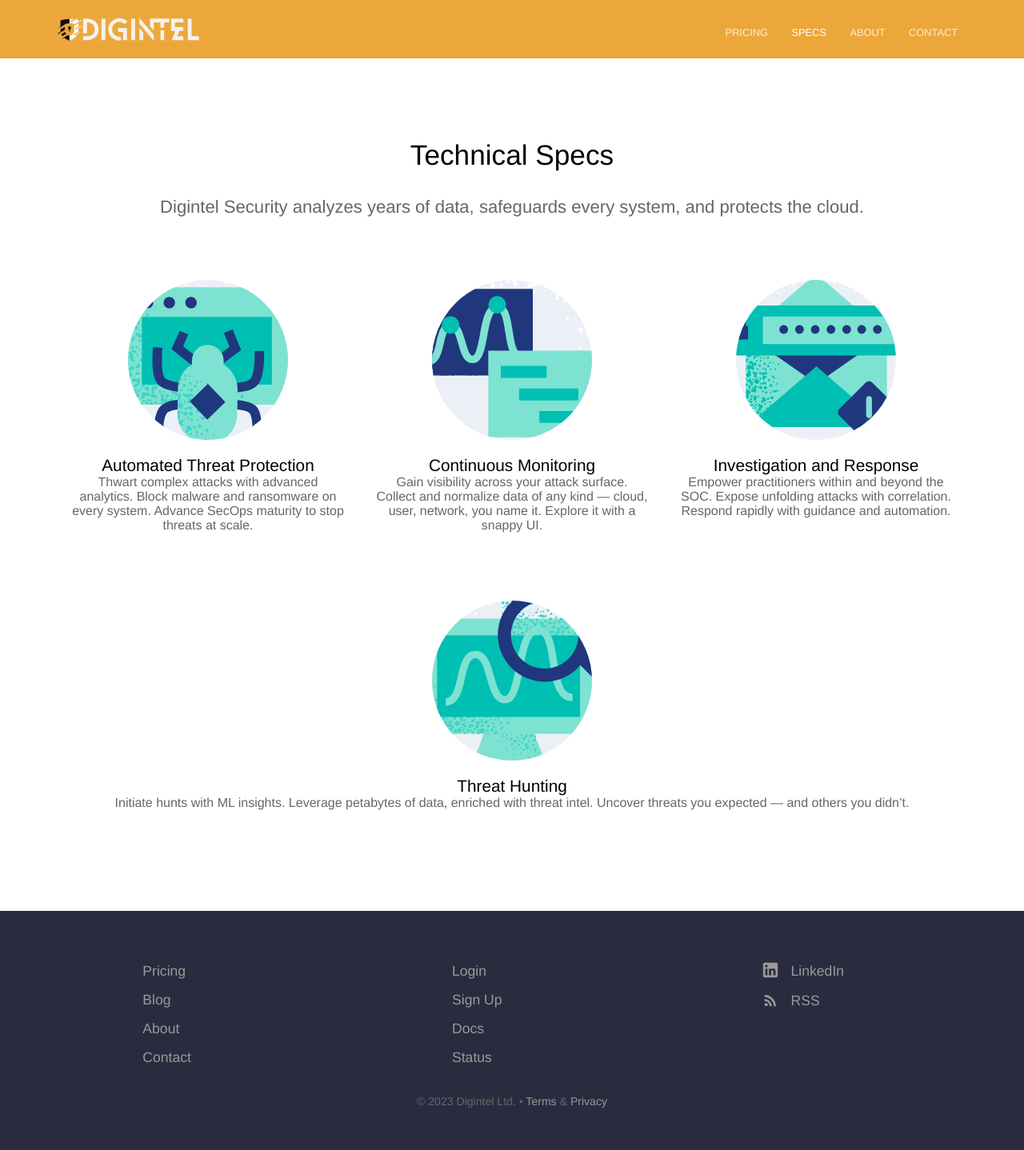
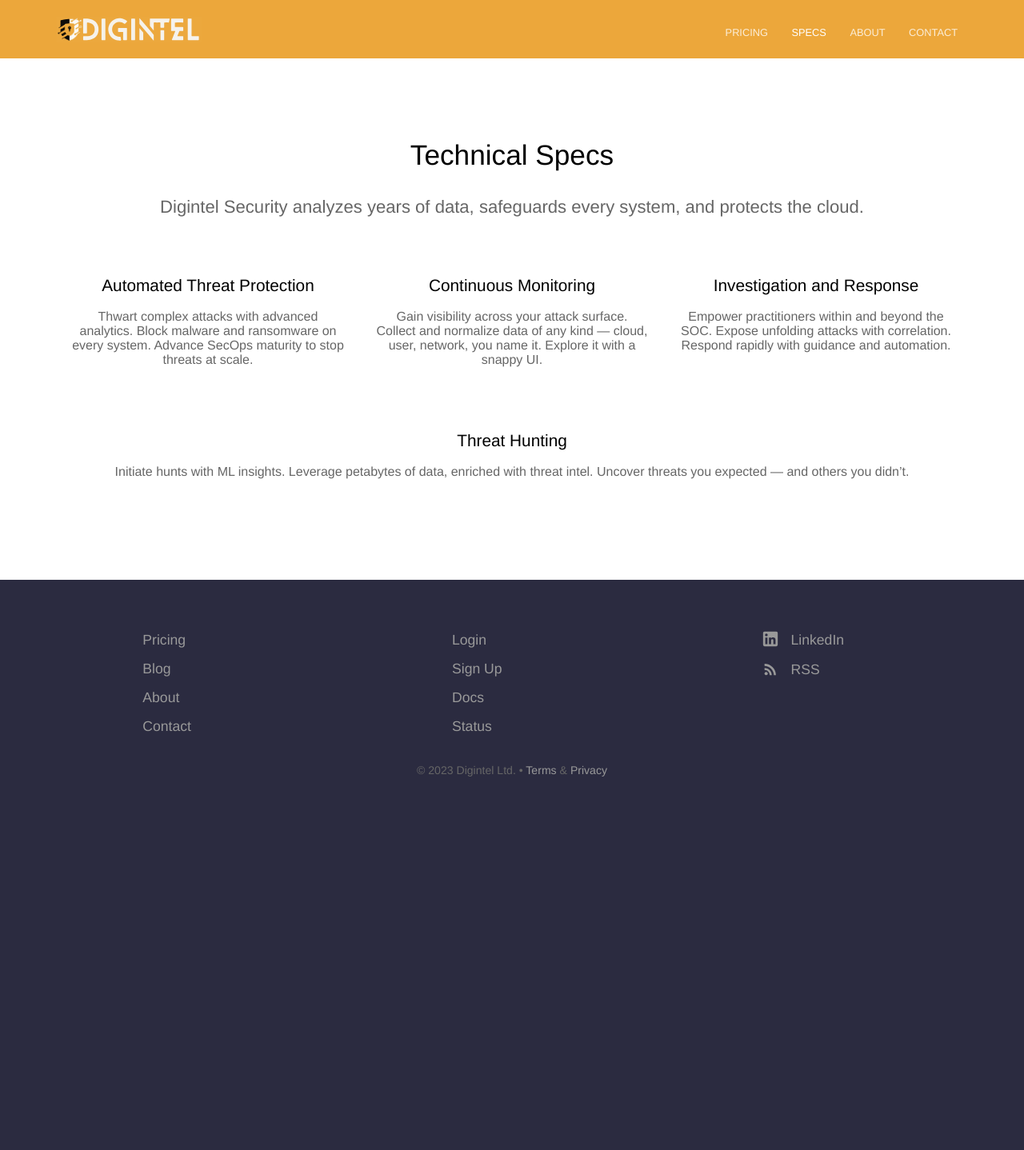
Before and after one commit to Josh-moreton/Josh-moreton.github.io, a Jekyll site: the page built from specs.html, in a window 1280 px wide. Shown: the whole page at 80% size. Built offline with Jekyll 4.4.1, drawn with Linux system fonts in a browser that asks for light colours; after the commit the page ends 1024 px from its top, so only the background shows below that.

Commit message:
remov picture, add line break

```diff
--- a/specs.html
+++ b/specs.html
@@ -7,8 +7,8 @@
 <ul class="staff">
 	{% for person in site.tech_specs %}
 		<li>
-			<div class="square-image"><img src="{% include relative-src.html src=person.image_path %}" alt="{{ person.name }}"/></div>
 			<div class="name">{{ person.name }}</div>
+			<br>
 			<div class="position">{{ person.position }}</div>
 		</li>
 	{% endfor %}
```
